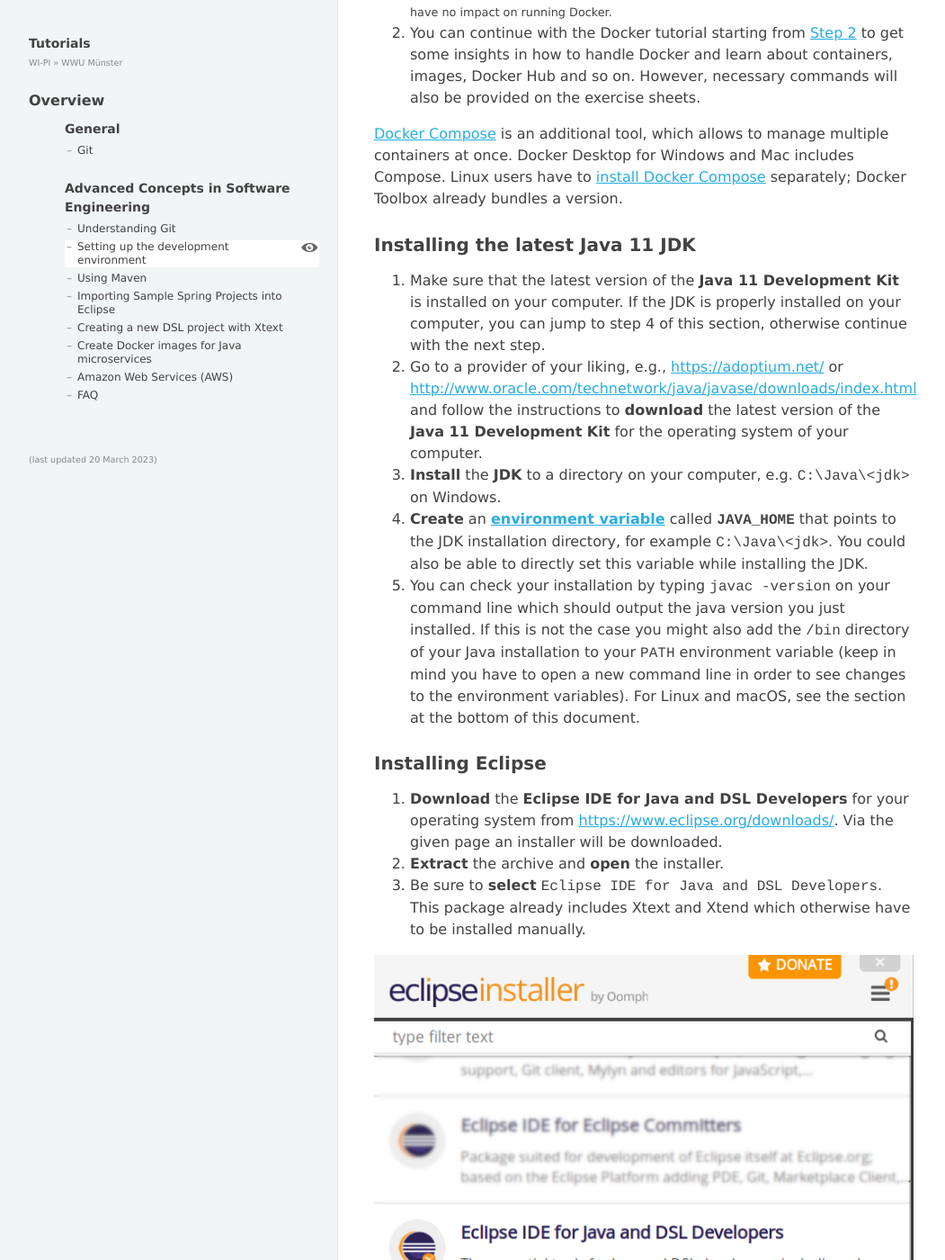
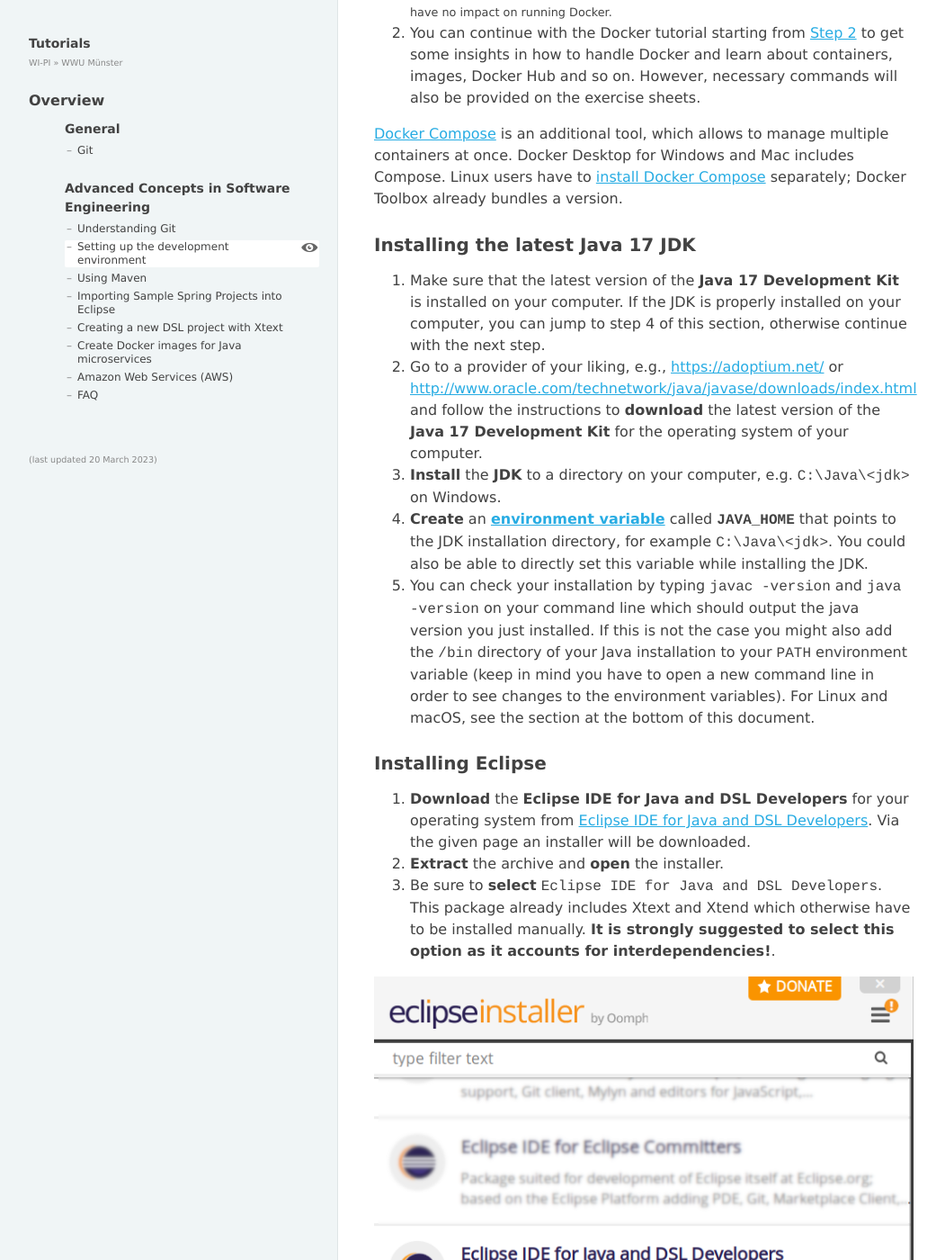
Before and after one commit to wwu-pi/tutorials, a Jekyll site: the page built from lectures/acse/010_setting_up_environment_with_docker.md, in a window 1280 px wide and 1400 px high, scrolled down 847 px. Shown: the whole window at 90% size, without its empty margins (8-1059 px from the left). Built offline with Jekyll 4.4.1, drawn with Linux system fonts in a browser that asks for light colours; some of the changed text lies outside the part shown.

Commit message:
Adjusted versions of used software

```diff
--- a/lectures/acse/010_setting_up_environment_with_docker.md
+++ b/lectures/acse/010_setting_up_environment_with_docker.md
@@ -6,7 +6,7 @@
 
 1. [Installing Git](#git)
 1. [Installing Docker](#install)
-1. [Installing the latest Java 11 JDK](#jdk)
+1. [Installing the latest Java 17 JDK](#jdk)
 1. [Installing Eclipse](#eclipse)
 1. [Extending Eclipse with Xtext and Xtend](#plugins)
 
@@ -60,23 +60,23 @@
 [Docker Compose](https://docs.docker.com/compose/overview/) is an additional tool, which allows to manage multiple containers at once.
 Docker Desktop for Windows and Mac includes Compose. Linux users have to [install Docker Compose](https://docs.docker.com/compose/install/) separately; Docker Toolbox already bundles a version.
 
-## <a id="jdk" name="jdk"></a>Installing the latest Java 11 JDK
+## <a id="jdk" name="jdk"></a>Installing the latest Java 17 JDK
 
-1. Make sure that the latest version of the **Java 11 Development Kit** is installed on your computer.
+1. Make sure that the latest version of the **Java 17 Development Kit** is installed on your computer.
 If the JDK is properly installed on your computer, you can jump to step 4 of this section, otherwise continue with the next step.
-1. Go to a provider of your liking, e.g., [https://adoptium.net/](https://adoptium.net/?variant=openjdk11&jvmVariant=hotspot) or [http://www.oracle.com/technetwork/java/javase/downloads/index.html](http://www.oracle.com/technetwork/java/javase/downloads/index.html) and follow the instructions to **download** the latest version of the **Java 11 Development Kit** for the operating system of your computer.
+1. Go to a provider of your liking, e.g., [https://adoptium.net/](https://adoptium.net/?variant=openjdk17&jvmVariant=hotspot) or [http://www.oracle.com/technetwork/java/javase/downloads/index.html](http://www.oracle.com/technetwork/java/javase/downloads/index.html) and follow the instructions to **download** the latest version of the **Java 17 Development Kit** for the operating system of your computer.
 1. **Install** the **JDK** to a directory on your computer, e.g. ``C:\Java\<jdk>`` on Windows.
 1. **Create** an **[environment variable](#envvar)** called **``JAVA_HOME``** that points to the JDK installation directory, for example ``C:\Java\<jdk>``. You could also be able to directly set this variable while installing the JDK.
-1. You can check your installation by typing ``javac -version`` on your command line which should output the java version you just installed. If this is not the case you might also add the ``/bin`` directory of your Java installation to your ``PATH`` environment variable (keep in mind you have to open a new command line in order to see changes to the environment variables). For Linux and macOS, see the section at the bottom of this document.
+1. You can check your installation by typing ``javac -version`` and ``java -version`` on your command line which should output the java version you just installed. If this is not the case you might also add the ``/bin`` directory of your Java installation to your ``PATH`` environment variable (keep in mind you have to open a new command line in order to see changes to the environment variables). For Linux and macOS, see the section at the bottom of this document.
 
 ## <a id="eclipse" name="eclipse"></a>Installing Eclipse
 
-1. **Download** the **Eclipse IDE for Java and DSL Developers** for your operating system from [https://www.eclipse.org/downloads/](https://www.eclipse.org/downloads/). Via the given page an installer will be downloaded.
+1. **Download** the **Eclipse IDE for Java and DSL Developers** for your operating system from [Eclipse IDE for Java and DSL Developers](https://www.eclipse.org/downloads/packages/release/2023-03/r/eclipse-ide-java-and-dsl-developers). Via the given page an installer will be downloaded.
 2. **Extract** the archive and **open** the installer.
-3. Be sure to **select** ``Eclipse IDE for Java and DSL Developers``. This package already includes Xtext and Xtend which otherwise have to be installed manually.
+3. Be sure to **select** ``Eclipse IDE for Java and DSL Developers``. This package already includes Xtext and Xtend which otherwise have to be installed manually. **It is strongly suggested to select this option as it accounts for interdependencies!**.
 
 ![](images/InstallEclipseXtextXtend.png)
-1. Set up the Java 11+ VM. For this, **select** the Java 11 JDK you installed in the previous step.
+1. Set up the Java 17 VM. For this, **select** the Java 17 JDK you installed in the previous step.
 ![](images/SelectJDK.png)
 1. Start installing. The respective packages are downloaded. **This might take some time**.
 1. **Start Eclipse**. The executable (``eclipse.exe`` or ``eclipse``) is located in the installation directory. Wait for the "Workspace Launcher" window to pop up and **select a workspace directory**, for example ``C:\ACSE\projects``. This path must **not contain any spaces** either. The workspace directory is where all your projects will be stored. You may check the "Use this as the default and do not ask again" box to avoid this dialog from appearing on the next start. You might also want to create a different workspace for each project. Click **"OK"** to close the dialog and get to the workbench window.
@@ -101,7 +101,7 @@
 
 ## <a id="papyrus" name="papyrus"></a>Installing Papyrus
 1. Select **Help** > **Install new Software...**
-1. Specify Work with: https://download.eclipse.org/modeling/mdt/papyrus/updates/releases/2022-03/
+1. Specify Work with: https://download.eclipse.org/modeling/mdt/papyrus/updates/releases/2023-03/
 ![](images/papyrus/WorkWithPapyrus.PNG)
 1. Select the version of Papyrus
 1. Click **Next**, read and accept the license aggreement and click **Finish**
```
Also changed, not shown: other parts of lectures/acse/010_setting_up_environment_with_docker.md (+2 -2 lines).
